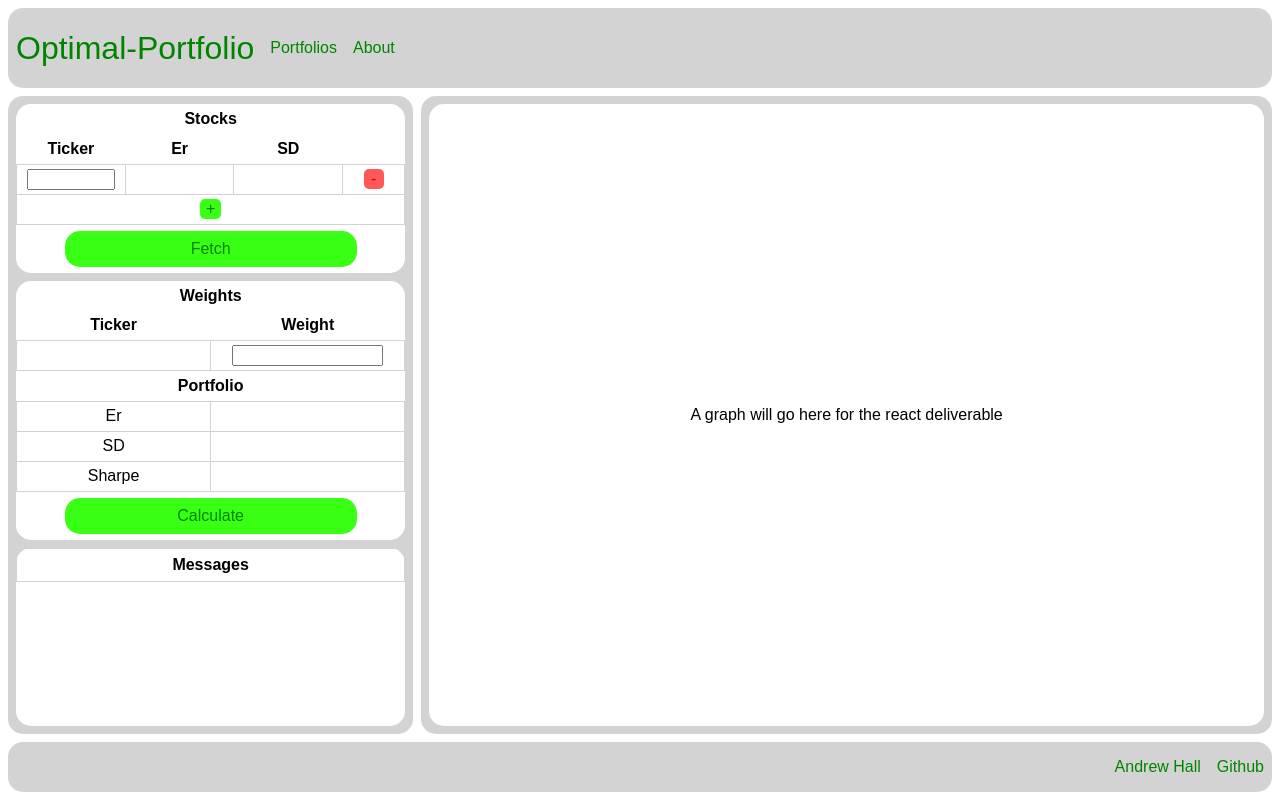
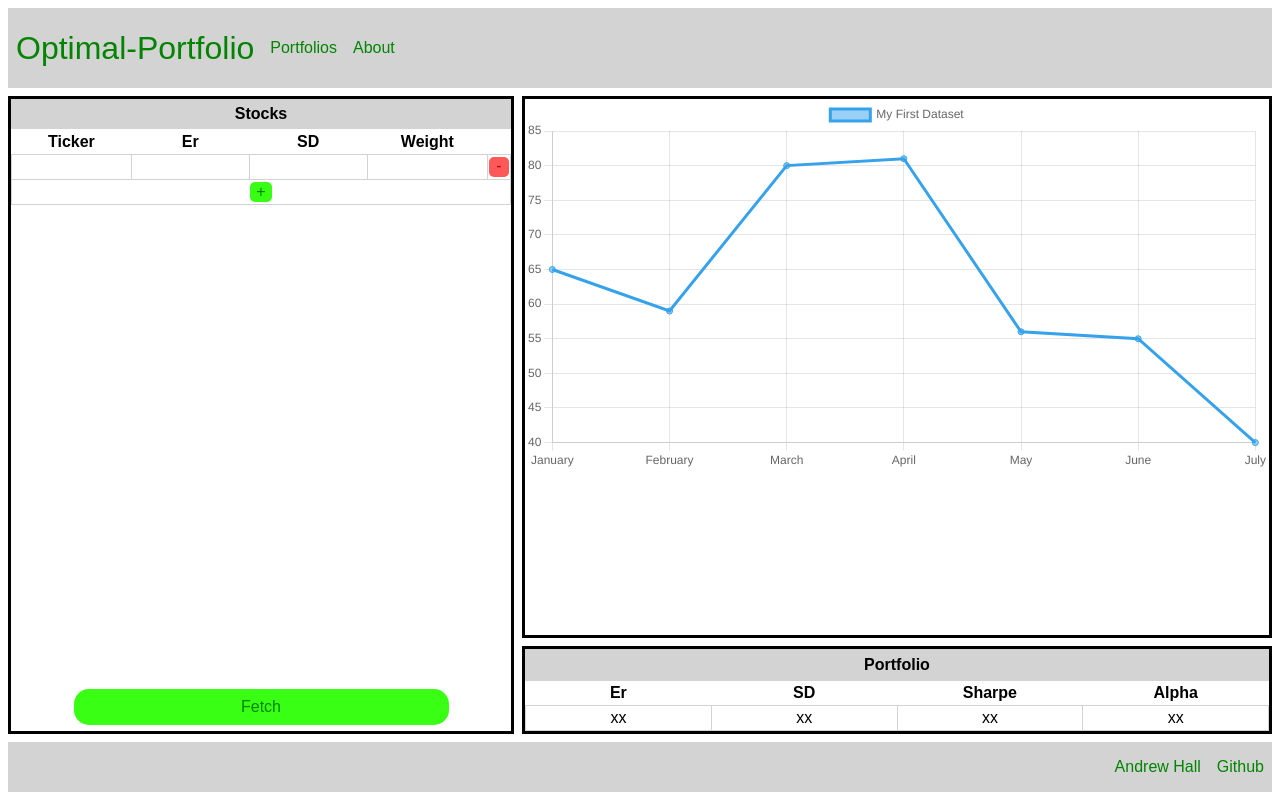
Before and after one commit to andrewhall1124/optimal-portfolio, a React (Create React App) app: page /portfolio in a window 1280 px wide. Built offline with nearby package versions, Linux system fonts and the light colour scheme.

Commit message:
redid css styling for everything

```diff
--- a/package.json
+++ b/package.json
@@ -3,7 +3,9 @@
   "version": "0.1.0",
   "private": true,
   "dependencies": {
+    "chart.js": "^4.3.0",
     "react": "^18.2.0",
+    "react-chartjs-2": "^5.2.0",
     "react-dom": "^18.2.0",
     "react-router-dom": "^6.10.0",
     "react-scripts": "^5.0.1"
--- a/src/App.css
+++ b/src/App.css
@@ -3,6 +3,8 @@
   --darkneongreen: rgb(0, 132, 0);
   --neonred: #ff5858;
   --darkneonred:#c20303;
+  --myBackground: white;
+  --myMainColor: lightgray;
 
 }
 
@@ -14,8 +16,7 @@ body{
 
 header{
   height: 80px;
-  background: lightgray;
-  border-radius: 15px;
+  background: var(--myMainColor);
   display: flex;
   align-items: center;
 }
@@ -23,14 +24,14 @@ header{
 main{
   display: flex;
   justify-content: space-between;
+  gap: 8px;
   height: calc(100vh - 146px);
   flex-direction: row;
 }
 
 footer{
   height: 50px;
-  background: lightgray;
-  border-radius: 15px;
+  background: var(--myMainColor);
   display: flex;
   justify-content: flex-end;
   align-items: center;
@@ -49,7 +50,6 @@ footer{
   display: flex;
   justify-content: center;
   align-items: center;
-  border-radius: 15px;;
 }
 
 .logo{
--- a/src/portfolio/portfolio.css
+++ b/src/portfolio/portfolio.css
@@ -1,60 +1,76 @@
-.stats-container{
-  background: lightgray;
-  height: calc(100% - 16px);
-  width: calc(33.33% - 16px);
+.stocks-container{
+  background: var(--myMainColor);
+  border: solid black;
+  width: calc(40%);
   display: flex;
   flex-direction: column;
   align-items: center;
-  border-radius: 15px;
   overflow: auto;
   overflow-x: hidden;
-  margin: 8px 0px 8px;
+  margin: 8px 0px 8px 0px;
+  /* box-shadow: 0 4px 8px 0 rgba(0, 0, 0, 0.2), 0 6px 20px 0 rgba(0, 0, 0, 0.19); */
 }
 
-.inner-stats-container{
-  width: calc(100% - 16px);
-  margin-top: 8px;
+.metrics-container{
+  display: flex;
+  flex-direction: column;
+  gap: 8px;
+  width: calc(60%);
+  margin: 8px 0px 8px 0px;
 }
 
-.stocks-container{
-  background: white;
-  width:100%;
+.graph-container{
+  background: var(--myBackground);
+  border: solid black;
+  flex: 1;
+}
+
+.portfolio-container{
+  background: var(--myBackground);
+  border: solid black;
+}
+
+.stats-container-header{
+  background: var(--myMainColor);
+  width: 100%;
+  height:32px;
+  color: black;
+  font-weight: bold;
+  display: flex;
+  justify-content: center;
+  align-items: center;
+}
+
+.stocks-table-container{
+  background: var(--myBackground);
+  width:calc(100%);
+  height: calc(100%);
   display: flex;
   flex-direction: column;
-  border-radius: 15px 15px 0 0;
+  justify-content: space-between;
 }
 
-.button-container-1{
-  background: white;
+.portfolio-container-header{
+  background: var(--myMainColor);
+  height:32px;
+  color: black;
+  font-weight: bold;
+  display: flex;
+  justify-content: center;
+  align-items: center;
+}
+.portfolio-table{
+  width: 100%;
+}
+
+.button-container{
+  background: var(--myBackground);
   height: 3em;
   display: flex;
   flex-direction: column;
   align-items: center;
   justify-content: center;
   width:100%;
-  border-radius: 0 0 15px 15px;
-}
-
-.weights-container{
-  background: white;
-  width: 100%;
-  border-radius: 15px 15px 0 0;
-}
-
-.portfolio-container{
-  background: white;
-  width:100%;
-}
-
-.button-container-2{
-  background: white;
-  height: 3em;
-  display: flex;
-  flex-direction: column;
-  align-items: center;
-  justify-content: center;
-  width:100%;
-  border-radius:15px;
 }
 
 table{
@@ -63,88 +79,18 @@ table{
   border-collapse: collapse;
 }
 
-th{
-}
-
 td{
-  width: 28%;
-  border:solid thin lightgray;
+  border:solid thin var(--myMainColor);
+  width: 25%;
 }
 
 tr{
-  height: 30px;
-}
-
-.portfolio-container table{
-  width: 100%;
+  height: 25px;
 }
 
 td input {
   width: 75%;
-}
-
-.submit-button{
-  width:calc(75%);
-  height: 75%;
-  font-size: 100%;
-  background: var(--neongreen);
   border: none;
-  border-radius: 15px;
-  color: var(--darkneongreen);
-}
-
-.submit-button:hover{
-  background: var(--darkneongreen);
-  color: var(--neongreen);
-}
-
-.graph-container{
-  background: lightgray;
-  height: calc(100% - 16px);
-  margin: 8px  0px 8px 8px;
-  border-radius: 15px;
-  flex: 1;
-  /* box-shadow: 0 4px 8px 0 rgba(0, 0, 0, 0.2), 0 6px 20px 0 rgba(0, 0, 0, 0.19); */
-}
-
-.graph{
-  background: white;
-  height: calc(100% - 16px);
-  margin: 8px;
-  border-radius: 15px;
-  display: flex;
-  justify-content: center;
-  align-items: center;
-}
-
-.messages-container{
-  background: white;
-  width: calc(100% - 16px);
-  margin: 8px 0 8px 0;
-  border-radius: 15px;
-  display: flex;
-  flex-direction: column;
-  min-height: 2em;
-  flex: 1;
-  text-align: center;
-}
-
-.user-name{
-  display: none;
-}
-
-.message-header{
-  height: 2em;
-  border: solid thin lightgray;
-  display: flex;
-  align-items: center;
-  justify-content: center;
-  font-weight: bold;
-}
-
-.message-data{
-  height:1.5em;
-  border:solid thin lightgray;
 }
 
 .plus-button{
@@ -165,7 +111,7 @@ td input {
   color: var(--darkneonred);
   font-size: 100%;
   border-radius: 5px;
-  padding-top: calc(25% / 2) solid white;
+  padding-top: calc(25% / 2) solid var(--myBackground);
 }
 
 .plus-button:hover{
@@ -177,3 +123,18 @@ td input {
   background: var(--darkneonred);
   color: var(--neonred);
 }
+
+.submit-button{
+  width:calc(75%);
+  height: 75%;
+  font-size: 100%;
+  background: var(--neongreen);
+  border: none;
+  border-radius: 15px;
+  color: var(--darkneongreen);
+}
+
+.submit-button:hover{
+  background: var(--darkneongreen);
+  color: var(--neongreen);
+}
--- a/src/portfolio/portfolio.jsx
+++ b/src/portfolio/portfolio.jsx
@@ -1,5 +1,7 @@
 import React from 'react';
 import './portfolio.css';
+import { Line } from 'react-chartjs-2';
+import {Chart} from 'chart.js/auto';
 
 const DATA_LENGTH = 36;
 const API_KEY = 'QGWOX5A1IGEY8FV7';
@@ -14,7 +16,7 @@ export function Portfolio(){
   return(
     <main>
       <StatsContainer/>
-      <GraphContainer/>
+      <MetricsContainer/>
     </main>
   )
 }
@@ -112,34 +114,12 @@ function StatsContainer(){
   };
 
   return(
-    <div className='stats-container'>
-      <UpperStatsContainer
-      stockRows={stockRows} setStockRows = {setStockRows}
+    <div className='stocks-container'>
+      <div className='stats-container-header'>Stocks</div>
+      <StocksTable
+      stockRows={stockRows} setStockRows={setStockRows}
       addRow={addRow} removeRow = {removeRow}
-      fetchData={fetchData} handleTicker = {handleTicker}
-      />
-      <LowerStatsContainer
-      weightRows={weightRows} setWeightRows = {setWeightRows}
-      addRow={addRow} removeRow = {removeRow}
-      handleWeight={handleWeight}
-      />
-      <MessagesContainer/>
-    </div>
-  )
-}
-
-function UpperStatsContainer(props){
-
-  return(
-    <div className='inner-stats-container'>
-      <StocksTable
-      stockRows={props.stockRows} setStockRows={props.setStockRows}
-      addRow={props.addRow} removeRow = {props.removeRow}
-      handleTicker={props.handleTicker}
-      />
-      <Button
-      buttonName = "Fetch"
-      function={props.fetchData}
+      handleTicker={handleTicker}
       />
     </div>
   )
@@ -148,16 +128,13 @@ function UpperStatsContainer(props){
 function StocksTable(props){
 
   return(
-    <div className='stocks-container'>
+    <div className='stocks-table-container'>
       <table id="stocks-table">
-        <ContainerHeader
-        tableWidth="4"
-        tableName="Stocks"
-        />
         <tr>
           <th>Ticker</th>
           <th>Er</th>
           <th>SD</th>
+          <th>Weight</th>
         </tr>
         {props.stockRows.map(stockRow => (
           <StocksTableRow
@@ -167,11 +144,15 @@ function StocksTable(props){
           />
         ))}
         <tr>
-          <td colSpan={'4'}>
+          <td colSpan={'5'}>
             <button className='plus-button' onClick={props.addRow}>+</button>
           </td>
         </tr>
       </table>
+      <Button
+      buttonName = "Fetch"
+      function={props.fetchData}
+      />
     </div>
   )
 }
@@ -186,23 +167,19 @@ function StocksTableRow(props){
       <td>{props.stockRow.return}</td>
       <td>{props.stockRow.risk}</td>
       <td>
+        <input value={props.stockRow.weight} onChange={(event) => props.handleWeight(props.weightRow.id, event)}/>
+      </td>
+      <td>
         <button className='minus-button' onClick={() => props.removeRow(props.stockRow.id)}>-</button>
       </td>
     </tr>
   )
 }
 
-function ContainerHeader(props){
-  return(
-    <tr>
-      <th colSpan={props.tableWidth}>{props.tableName}</th>
-    </tr>
-  )
-}
 
 function Button(props){
   return(
-    <div className='button-container-1'>
+    <div className='button-container'>
       <button className='submit-button' onClick={props.function}>
         {props.buttonName}
       </button>
@@ -210,93 +187,61 @@ function Button(props){
   )
 }
 
-function LowerStatsContainer(props){
+function MetricsContainer(){
+
   return(
-    <div className='inner-stats-container'>
-      <WeightsTable
-      weightRows={props.weightRows}
-      handleWeight={props.handleWeight}
-      />
-      <PortfolioTable/>
-      <Button buttonName="Calculate"/>
+    <div className='metrics-container'>
+      <GraphContainer/>
+      <PortfolioContainer/>
     </div>
   )
 }
 
-function WeightsTable(props){
+
+function GraphContainer(){
   return(
-    <div className='weights-container'>
-      <table id="weights-table">
-        <ContainerHeader
-          tableWidth="2"
-          tableName="Weights"
-        />
-        <tr>
-          <th>Ticker</th>
-          <th>Weight</th>
-        </tr>
-        {props.weightRows.map(weightRow => (
-          <WeightsTableRow
-          weightRow={weightRow}
-          handleWeight={props.handleWeight}
-          />
-        ))}
-        </table>
+    <div className = "graph-container">
+      <Charts/>
     </div>
   )
 }
 
-function WeightsTableRow(props){
+const data = {
+  labels: ['January', 'February', 'March', 'April', 'May', 'June', 'July'],
+  datasets: [
+    {
+      label: 'My First Dataset',
+      data: [65, 59, 80, 81, 56, 55, 40],
+    },
+  ],
+};
 
+export function Charts(){
   return(
-    <tr>
-    <td>{props.weightRow.ticker}</td>
-    <td>
-      <input value={props.weightRow.weight} onChange={(event) => props.handleWeight(props.weightRow.id, event)}/>
-    </td>
-  </tr>
+    <div className='chart-container'>
+      <Line data={data} />
+    </div>
   )
 }
 
-function PortfolioTable(){
+function PortfolioContainer(){
   return(
     <div className='portfolio-container'>
-      <table>
-        <ContainerHeader
-          tableWidth="2"
-          tableName="Portfolio"
-        />
+      <div className='portfolio-container-header'>Portfolio</div>
+      <table className='portfolio-table'>
         <tr>
-          <td>Er</td>
-          <td id="portfolio-return"></td>
+          <th>Er</th>
+          <th>SD</th>
+          <th>Sharpe</th>
+          <th>Alpha</th>
         </tr>
         <tr>
-          <td>SD</td>
-          <td id="portfolio-risk"></td>
-        </tr>
-        <tr>
-          <td>Sharpe</td>
-          <td id="portfolio-sharpe"></td>
+          <td>xx</td>
+          <td>xx</td>
+          <td>xx</td>
+          <td>xx</td>
         </tr>
       </table>
     </div>
   )
 }
-
-function MessagesContainer(){
-  return(
-    <div className="messages-container">
-    <div className="message-header">Messages</div>
-      <span className="user-name"></span>
-      <div id="messages"></div>
-    </div>
-  )
-}
-
-function GraphContainer(){
-  return(
-    <div className = "graph-container">
-      <div className="graph">A graph will go here for the react deliverable</div>
-    </div>
-  )
-}
```
Also changed, not shown: 1 other file (tests, documents, lock files or other folders).
